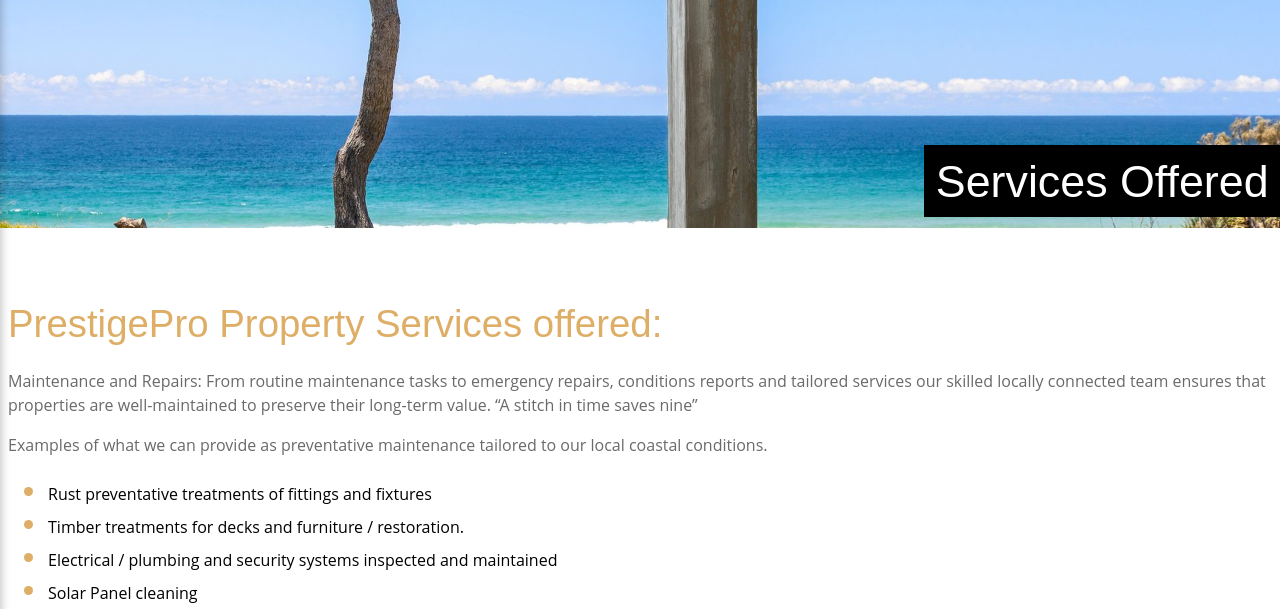
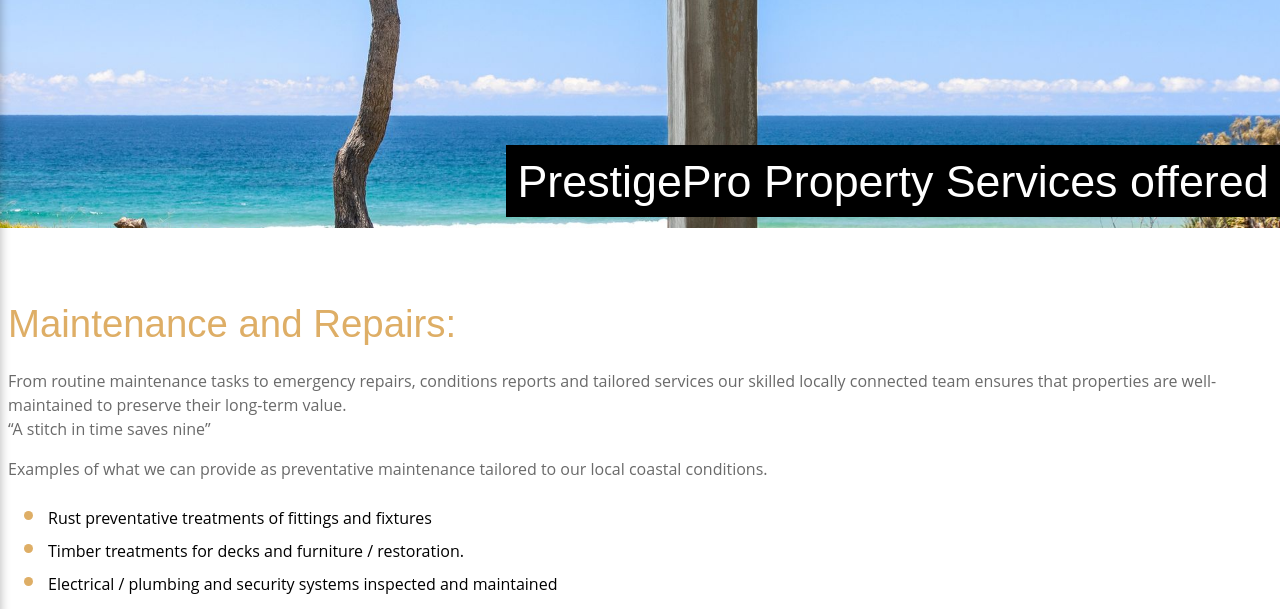
Before and after one commit to webtactics/prestigepropropertyservices, an Eleventy site: page pages/services.md in a window 1280 px wide. Shown: the part 172-781 px from the top of the page. Built offline with nearby package versions, Linux system fonts and the light colour scheme; Eleventy itself is replaced by a stand-in of ours; files that its build step writes are made by us from their sources; a web font is replaced by a local one.

Commit message:
Update services.md

```diff
--- a/pages/services.md
+++ b/pages/services.md
@@ -1,6 +1,6 @@
 ---
 layout: layouts/services.njk
-title: Services Offered
+title: PrestigePro Property Services offered
 description: From routine maintenance tasks to emergency repairs, conditions reports and tailored services our skilled locally connected team ensures that properties are well-maintained to preserve their long-term value.
 class: services
 section: services
@@ -11,9 +11,12 @@
   order: 3
 ---
 
-## PrestigePro Property Services offered: ##
 
-Maintenance and Repairs: From routine maintenance tasks to emergency repairs, conditions reports and tailored services our skilled locally connected team ensures that properties are well-maintained to preserve their long-term value. “A stitch in time saves nine”
+
+## Maintenance and Repairs: ##
+
+From routine maintenance tasks to emergency repairs, conditions reports and tailored services our skilled locally connected team ensures that properties are well-maintained to preserve their long-term value.
+“A stitch in time saves nine”
 
 Examples of what we can provide as preventative maintenance tailored to our local coastal conditions.
 
```
